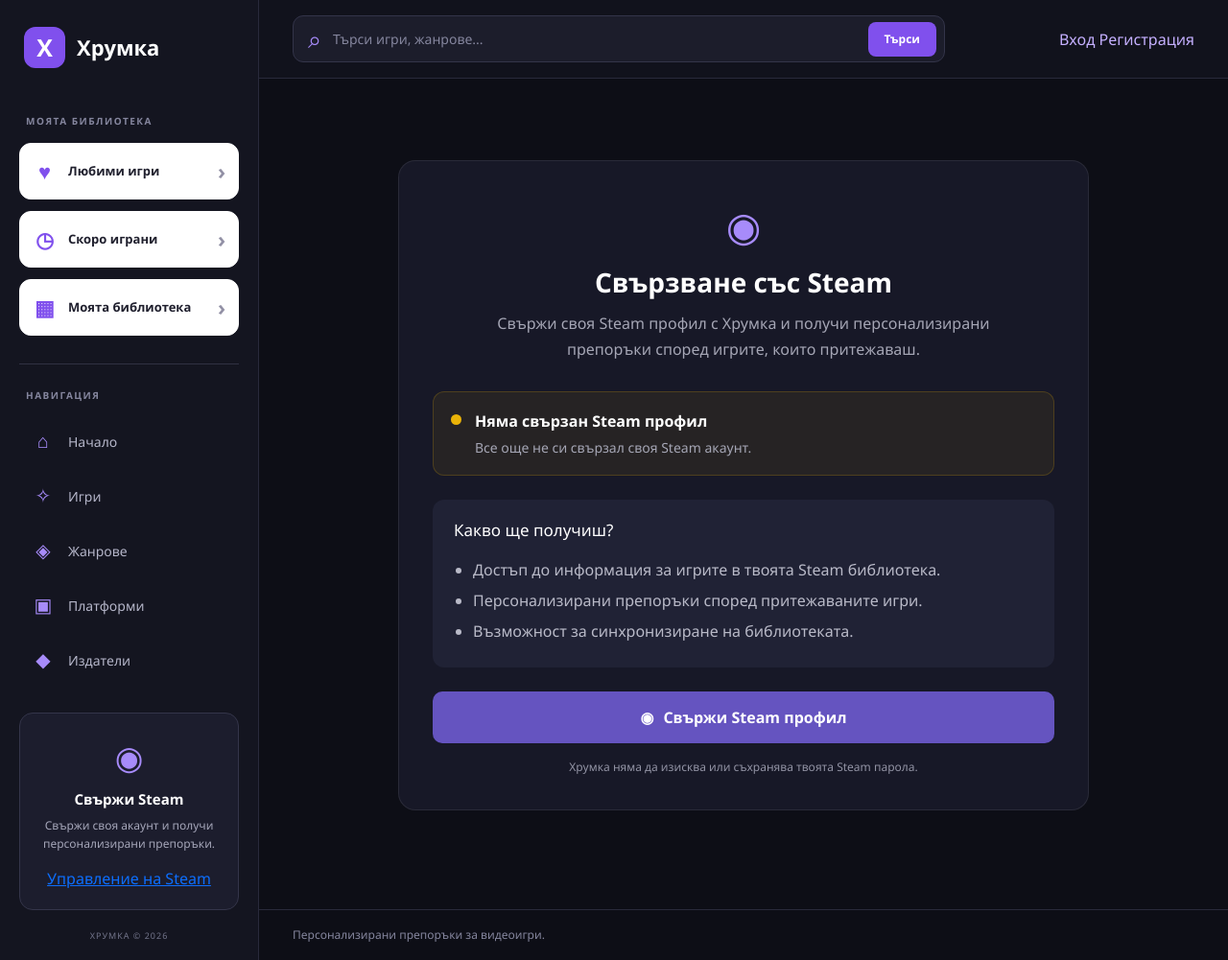
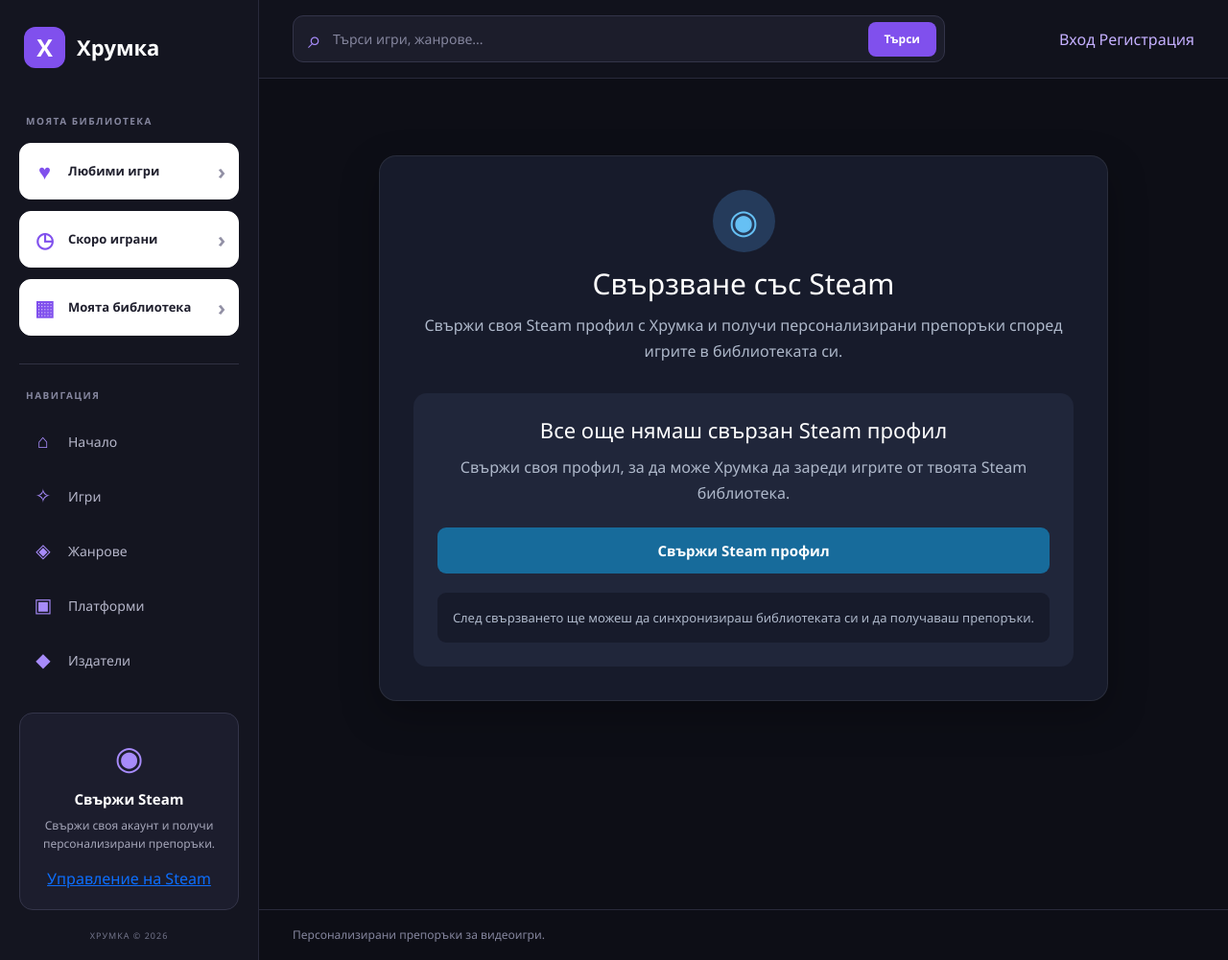
Before and after one commit to stamow874/GameRecommendationSystem, an ASP.NET Core app: page /Steam in a window 1280 px wide. Shown: the whole page at 96% size. Run offline with ASP.NET Core 8, Linux system fonts and the light colour scheme; the visitor is signed in with stand-in values (Sample User, id 1); data comes from the database, SQL or seed files in the repository; style sheets or scripts are compiled from the project's sources; some libraries are stand-ins or nearby versions.

Commit message:
fixed problem with steam

```diff
--- a/GameRecommendationSystem/Views/Steam/Index.cshtml
+++ b/GameRecommendationSystem/Views/Steam/Index.cshtml
@@ -2,6 +2,7 @@
 
 @{
     ViewData["Title"] = "Свързване със Steam";
+    var isConnected = !string.IsNullOrWhiteSpace(Model.SteamId);
 }
 
 <div class="steam-page">
@@ -9,121 +10,107 @@
         <div class="steam-header">
             <div class="steam-icon">◉</div>
             <h1>Свързване със Steam</h1>
-            <p>Свържи своя Steam профил с Хрумка и получи персонализирани препоръки според игрите, които притежаваш.</p>
+            <p>Свържи своя Steam профил с Хрумка и получи персонализирани препоръки според игрите в библиотеката си.</p>
         </div>
-
-        @if (TempData["SteamSuccess"] is string success)
-        {
-            <div class="steam-message steam-success">@success</div>
-        }
-
-        @if (TempData["SteamError"] is string error)
-        {
-            <div class="steam-message steam-error">@error</div>
-        }
 
         <div id="steam-popup-message" class="steam-message" hidden></div>
 
-        @if (!string.IsNullOrWhiteSpace(Model.SteamId))
+        @if (isConnected)
         {
-            <div class="steam-status">
-                <div class="steam-status-indicator"></div>
-                <div>
-                    <strong>Steam профилът е свързан</strong>
-                    <p>Твоят Steam акаунт е успешно свързан с Хрумка.</p>
+            <div class="steam-profile">
+                <div class="steam-profile-header">
+                    @if (!string.IsNullOrWhiteSpace(Model.SteamAvatarUrl))
+                    {
+                        <img src="@Model.SteamAvatarUrl" alt="Steam аватар" class="steam-avatar" />
+                    }
+                    else
+                    {
+                        <div class="steam-avatar-placeholder">S</div>
+                    }
+
+                    <div class="steam-profile-info">
+                        <h2>@(Model.SteamDisplayName ?? "Steam потребител")</h2>
+                        <span class="steam-status">Свързан профил</span>
                     </div>
                 </div>
 
                 <div class="steam-details">
-                <div>
+                    <div class="steam-detail">
                         <span>Steam ID</span>
                         <strong>@Model.SteamId</strong>
                     </div>
-                <div>
+
+                    <div class="steam-detail">
                         <span>Дата на свързване</span>
-                    <strong>@(Model.SteamConnectedAt?.ToLocalTime().ToString("dd.MM.yyyy HH:mm") ?? "Няма информация")</strong>
+                        <strong>@(Model.SteamConnectedAt?.ToString("dd.MM.yyyy HH:mm") ?? "Няма информация")</strong>
                     </div>
-                <div>
+
+                    <div class="steam-detail">
                         <span>Последна синхронизация</span>
-                    <strong>@(Model.SteamLastSyncedAt?.ToLocalTime().ToString("dd.MM.yyyy HH:mm") ?? "Все още няма")</strong>
+                        <strong>@(Model.SteamLastSyncedAt?.ToString("dd.MM.yyyy HH:mm") ?? "Все още няма синхронизация")</strong>
                     </div>
                 </div>
 
-            <form asp-controller="Steam" asp-action="Sync" method="post" class="steam-sync-form">
-                <button type="submit" class="steam-sync-button">
-                    <span>↻</span>
-                    Синхронизирай сега
+                @if (!string.IsNullOrWhiteSpace(Model.SteamProfileUrl))
+                {
+                    <a href="@Model.SteamProfileUrl" target="_blank" rel="noopener noreferrer" class="steam-profile-link">
+                        Отвори Steam профила
+                    </a>
+                }
+
+                <div class="steam-actions">
+                    <form asp-controller="Steam" asp-action="Sync" method="post">
+                        @Html.AntiForgeryToken()
+                        <button type="submit" class="steam-button steam-sync-button">
+                            Синхронизирай библиотеката
                         </button>
                     </form>
 
-            <a class="steam-profile-link"
-               href="@Model.SteamProfileUrl"
-               target="_blank"
-               rel="noopener noreferrer">
-                Отвори Steam профила
-            </a>
-
-            <div class="steam-management">
-                <h3>Управление на Steam профила</h3>
-
-                <form asp-controller="Steam"
-                      asp-action="Disconnect"
-                      method="post"
-                      id="steam-disconnect-form">
-                    <button type="submit" class="steam-disconnect-button">
+                    <form asp-controller="Steam" asp-action="Disconnect" method="post" id="steam-disconnect-form">
+                        @Html.AntiForgeryToken()
+                        <button type="submit" class="steam-button steam-disconnect-button">
                             Излез от Steam профила
                         </button>
                     </form>
                 </div>
+            </div>
         }
         else
         {
-            <div class="steam-status steam-not-connected">
-                <div class="steam-status-indicator"></div>
-                <div>
-                    <strong>Няма свързан Steam профил</strong>
-                    <p>Все още не си свързал своя Steam акаунт.</p>
-                </div>
-            </div>
+            <div class="steam-connect-card">
+                <h2>Все още нямаш свързан Steam профил</h2>
+                <p>Свържи своя профил, за да може Хрумка да зареди игрите от твоята Steam библиотека.</p>
 
-            <div class="steam-information">
-                <h3>Какво ще получиш?</h3>
-                <ul>
-                    <li>Достъп до информация за игрите в твоята Steam библиотека.</li>
-                    <li>Персонализирани препоръки според притежаваните игри.</li>
-                    <li>Възможност за синхронизиране на библиотеката.</li>
-                </ul>
-            </div>
-
-            <button type="button"
-                    id="steam-connect-button"
-                    class="steam-connect-button">
-                <span>◉</span>
+                <button type="button" id="steam-connect-button" class="steam-button steam-connect-button">
                     Свържи Steam профил
                 </button>
 
-            <p class="steam-security">
-                Хрумка няма да изисква или съхранява твоята Steam парола.
-            </p>
+                <div class="steam-information">
+                    <p>След свързването ще можеш да синхронизираш библиотеката си и да получаваш препоръки.</p>
+                </div>
+            </div>
         }
     </div>
 </div>
 
 <style>
     .steam-page {
+        min-height: 75vh;
         display: flex;
         justify-content: center;
-        padding: 50px 25px;
+        align-items: flex-start;
+        padding: 45px 20px;
         color: #fff;
     }
 
     .steam-container {
         width: 100%;
-        max-width: 720px;
+        max-width: 760px;
         padding: 35px;
-        background: #171827;
+        background: #171b2b;
         border: 1px solid rgba(255,255,255,.08);
         border-radius: 18px;
+        box-shadow: 0 15px 40px rgba(0,0,0,.25);
     }
 
     .steam-header {
@@ -132,289 +119,242 @@
     }
 
     .steam-icon {
-        font-size: 42px;
-        color: #a78bfa;
-        margin-bottom: 12px;
+        width: 65px;
+        height: 65px;
+        display: flex;
+        align-items: center;
+        justify-content: center;
+        margin: 0 auto 15px;
+        border-radius: 50%;
+        background: #253b5b;
+        color: #66c0f4;
+        font-size: 35px;
     }
 
     .steam-header h1 {
-        font-size: 28px;
-        font-weight: 700;
+        font-size: 30px;
         margin-bottom: 12px;
+        color: #fff;
     }
 
-    .steam-header p {
-        color: #a5a6b5;
+    .steam-header p,
+    .steam-connect-card p {
+        color: #aeb8ca;
         line-height: 1.7;
-        max-width: 550px;
-        margin: 0 auto;
+    }
+
+    .steam-profile,
+    .steam-connect-card {
+        padding: 25px;
+        background: #20263a;
+        border-radius: 14px;
+    }
+
+    .steam-profile-header {
+        display: flex;
+        align-items: center;
+        gap: 18px;
+        margin-bottom: 25px;
+    }
+
+    .steam-avatar,
+    .steam-avatar-placeholder {
+        width: 75px;
+        height: 75px;
+        border-radius: 12px;
+        object-fit: cover;
+    }
+
+    .steam-avatar-placeholder {
+        display: flex;
+        align-items: center;
+        justify-content: center;
+        background: #253b5b;
+        color: #66c0f4;
+        font-size: 32px;
+        font-weight: bold;
+    }
+
+    .steam-profile-info h2 {
+        margin: 0 0 8px;
+        color: #fff;
+        font-size: 22px;
     }
 
     .steam-status {
-        display: flex;
-        align-items: flex-start;
-        gap: 14px;
-        padding: 18px;
-        background: rgba(34,197,94,.08);
-        border: 1px solid rgba(34,197,94,.2);
-        border-radius: 12px;
-        margin-bottom: 25px;
-    }
-
-    .steam-not-connected {
-        background: rgba(234,179,8,.07);
-        border-color: rgba(234,179,8,.2);
-    }
-
-    .steam-status-indicator {
-        width: 11px;
-        height: 11px;
-        flex-shrink: 0;
-        margin-top: 5px;
-        border-radius: 50%;
-        background: #22c55e;
-    }
-
-    .steam-not-connected .steam-status-indicator {
-        background: #eab308;
-    }
-
-    .steam-status strong {
-        display: block;
-        margin-bottom: 5px;
-    }
-
-    .steam-status p {
-        color: #a5a6b5;
-        margin: 0;
+        color: #69d69a;
         font-size: 14px;
-    }
-
-    .steam-information {
-        padding: 22px;
-        background: #202235;
-        border-radius: 12px;
-        margin-bottom: 25px;
-    }
-
-        .steam-information h3 {
-            font-size: 17px;
-            margin-bottom: 15px;
-        }
-
-        .steam-information ul {
-            padding-left: 20px;
-            margin: 0;
-            color: #b9bac8;
-            line-height: 2;
-        }
-
-    .steam-connect-button {
-        display: flex;
-        justify-content: center;
-        align-items: center;
-        gap: 10px;
-        width: 100%;
-        padding: 15px;
-        background: #6554c0;
-        color: #fff;
-        border: none;
-        text-decoration: none;
-        font-weight: 600;
-        border-radius: 10px;
-        transition: .2s;
-        cursor: pointer;
-    }
-
-        .steam-connect-button:hover {
-            background: #7968d8;
-            color: #fff;
-            transform: translateY(-2px);
-        }
-
-    .steam-security {
-        text-align: center;
-        color: #9293a4;
-        font-size: 12px;
-        margin: 16px 0 0;
     }
 
     .steam-details {
         display: grid;
-        gap: 15px;
-        margin-bottom: 25px;
+        gap: 14px;
+        margin-bottom: 20px;
     }
 
-        .steam-details div {
+    .steam-detail {
         display: flex;
-            justify-content: space-between;
-            gap: 15px;
+        flex-direction: column;
+        gap: 5px;
+        padding: 12px 15px;
+        background: #171b2b;
+        border-radius: 9px;
+        overflow-wrap: anywhere;
+    }
+
+        .steam-detail span {
+            color: #9da9bd;
+            font-size: 13px;
+        }
+
+        .steam-detail strong {
+            color: #fff;
+            font-size: 14px;
+        }
+
+    .steam-profile-link {
+        display: inline-block;
+        margin-bottom: 22px;
+        color: #66c0f4;
+        text-decoration: none;
+    }
+
+        .steam-profile-link:hover {
+            color: #91d4ff;
+            text-decoration: underline;
+        }
+
+    .steam-actions {
+        display: flex;
+        flex-direction: column;
+        gap: 12px;
+    }
+
+        .steam-actions form {
+            width: 100%;
+        }
+
+    .steam-button {
+        width: 100%;
+        min-height: 48px;
+        padding: 12px 18px;
+        border: none;
+        border-radius: 9px;
+        color: #fff;
+        font-size: 15px;
+        font-weight: 600;
+        cursor: pointer;
+        transition: .2s ease;
+    }
+
+    .steam-connect-button,
+    .steam-sync-button {
+        background: #176b9b;
+    }
+
+        .steam-connect-button:hover,
+        .steam-sync-button:hover {
+            background: #2188bd;
+        }
+
+    .steam-disconnect-button {
+        background: #9b3545;
+    }
+
+        .steam-disconnect-button:hover {
+            background: #bd4053;
+        }
+
+    .steam-connect-card {
+        text-align: center;
+    }
+
+        .steam-connect-card h2 {
+            color: #fff;
+            font-size: 22px;
+            margin-bottom: 12px;
+        }
+
+        .steam-connect-card p {
+            margin-bottom: 22px;
+        }
+
+    .steam-information {
+        margin-top: 20px;
         padding: 15px;
-            background: #202235;
+        background: #171b2b;
         border-radius: 9px;
     }
 
-        .steam-details span {
-            color: #a5a6b5;
-        }
-
-        .steam-details strong {
-            text-align: right;
-            overflow-wrap: anywhere;
-        }
-
-    .steam-sync-form {
-        margin-bottom: 12px;
-    }
-
-    .steam-sync-button {
-        display: flex;
-        justify-content: center;
-        align-items: center;
-        gap: 10px;
-        width: 100%;
-        padding: 15px;
-        background: #22a06b;
-        color: #fff;
-        border: none;
-        border-radius: 10px;
-        font-size: 15px;
-        font-weight: 700;
-        cursor: pointer;
-        transition: background .2s, transform .2s;
-    }
-
-        .steam-sync-button:hover {
-            background: #28b77a;
-            color: #fff;
-            transform: translateY(-2px);
-        }
-
-    .steam-profile-link {
-        display: block;
-        text-align: center;
-        padding: 14px;
-        color: #fff;
-        background: #6554c0;
-        text-decoration: none;
-        border-radius: 10px;
-        font-weight: 600;
-    }
-
-        .steam-profile-link:hover {
-            background: #7968d8;
-            color: #fff;
-        }
-
-    .steam-management {
-        margin-top: 30px;
-        padding-top: 22px;
-        border-top: 1px solid rgba(255,255,255,.08);
-    }
-
-        .steam-management h3 {
-            font-size: 17px;
-            margin-bottom: 15px;
-        }
-
-    .steam-disconnect-button {
-        width: 100%;
-        padding: 14px;
-        border: none;
-        border-radius: 10px;
-        color: #fff;
-        font-size: 14px;
-        font-weight: 600;
-        cursor: pointer;
-        transition: .2s;
-        background: #a83e4b;
-    }
-
-        .steam-disconnect-button:hover {
-            background: #c34b59;
+        .steam-information p {
+            margin: 0;
+            font-size: 13px;
         }
 
     .steam-message {
+        margin-bottom: 20px;
         padding: 14px;
         border-radius: 9px;
-        margin-bottom: 20px;
+        line-height: 1.5;
     }
 
     .steam-success {
-        color: #86efac;
-        background: rgba(34,197,94,.1);
-        border: 1px solid rgba(34,197,94,.2);
+        background: rgba(46, 160, 95, .15);
+        border: 1px solid #2ea05f;
+        color: #80e0a7;
     }
 
     .steam-error {
-        color: #fca5a5;
-        background: rgba(239,68,68,.1);
-        border: 1px solid rgba(239,68,68,.2);
-    }
-
-    [hidden] {
-        display: none !important;
+        background: rgba(190, 55, 70, .15);
+        border: 1px solid #be3746;
+        color: #ff9ca6;
     }
 
     @@media (max-width: 600px) {
+        .steam-page {
+            padding: 20px 10px;
+        }
+
         .steam-container {
-            padding: 22px;
+            padding: 20px 15px;
         }
 
         .steam-header h1 {
-            font-size: 23px;
+            font-size: 24px;
         }
 
-        .steam-details div {
-            flex-direction: column;
-        }
-
-        .steam-details strong {
-            text-align: left;
+        .steam-profile,
+        .steam-connect-card {
+            padding: 18px;
         }
     }
 </style>
 
 <script>
-    const steamPopups = new Set();
+
+    (() => {
         const steamConnectButton = document.getElementById("steam-connect-button");
         const steamPopupMessage = document.getElementById("steam-popup-message");
         const steamConnectUrl = '@Url.Action("Connect", "Steam", new { popup = true })';
-
-    function showSteamPopupMessage(message: string, success: boolean) {
-        if (!steamPopupMessage) {
-            return;
-        }
-
-        steamPopupMessage.hidden = false;
-        steamPopupMessage.textContent = message;
-        steamPopupMessage.className = success
-            ? "steam-message steam-success"
-            : "steam-message steam-error";
-    }
 
         if (steamConnectButton) {
             steamConnectButton.addEventListener("click", function () {
                 const popup = window.open(
                     steamConnectUrl,
-                "SteamLogin",
+                    "_blank",
                     "width=800,height=700"
                 );
 
-            if (!popup) {
-                showSteamPopupMessage(
-                    "Браузърът блокира изскачащия прозорец. Разреши изскачащите прозорци за този сайт и опитай отново.",
-                    false
-                );
-                return;
+                if (!popup && steamPopupMessage) {
+                    steamPopupMessage.hidden = false;
+                    steamPopupMessage.textContent = "Браузърът блокира изскачащия прозорец. Разреши изскачащите прозорци за Хрумка и опитай отново.";
+                    steamPopupMessage.className = "steam-message steam-error";
                 }
-
-            steamPopups.add(popup);
             });
         }
 
         window.addEventListener("message", function (event) {
-        if (event.origin !== window.location.origin || !steamPopups.has(event.source)) {
+            if (event.origin !== window.location.origin) {
                 return;
             }
 
@@ -424,24 +364,34 @@
                 return;
             }
 
-        showSteamPopupMessage(data.message, data.success);
-
-        steamPopups.delete(event.source);
+            if (steamPopupMessage) {
+                steamPopupMessage.hidden = false;
+                steamPopupMessage.textContent = data.message;
+                steamPopupMessage.className = data.success
+                    ? "steam-message steam-success"
+                    : "steam-message steam-error";
+            }
 
             if (data.success) {
-            setTimeout(function () {
+                window.setTimeout(function () {
                     window.location.reload();
                 }, 1000);
             }
         });
 
-    const steamDisconnectForm = document.getElementById("steam-disconnect-form");
+        const disconnectForm = document.getElementById("steam-disconnect-form");
 
-    if (steamDisconnectForm) {
-        steamDisconnectForm.addEventListener("submit", function (event) {
-            if (!confirm("Сигурен ли си, че искаш да излезеш от Steam профила? Steam връзката и синхронизираните игри ще бъдат премахнати от Хрумка.")) {
+        if (disconnectForm) {
+            disconnectForm.addEventListener("submit", function (event) {
+                const confirmed = window.confirm(
+                    "Сигурен ли си, че искаш да излезеш от Steam профила? Steam връзката и синхронизираните игри ще бъдат премахнати от Хрумка."
+                );
+
+                if (!confirmed) {
                     event.preventDefault();
                 }
             });
         }
+    })();
+
 </script>
```
Lines whose indentation alone changed are shown as unchanged.
